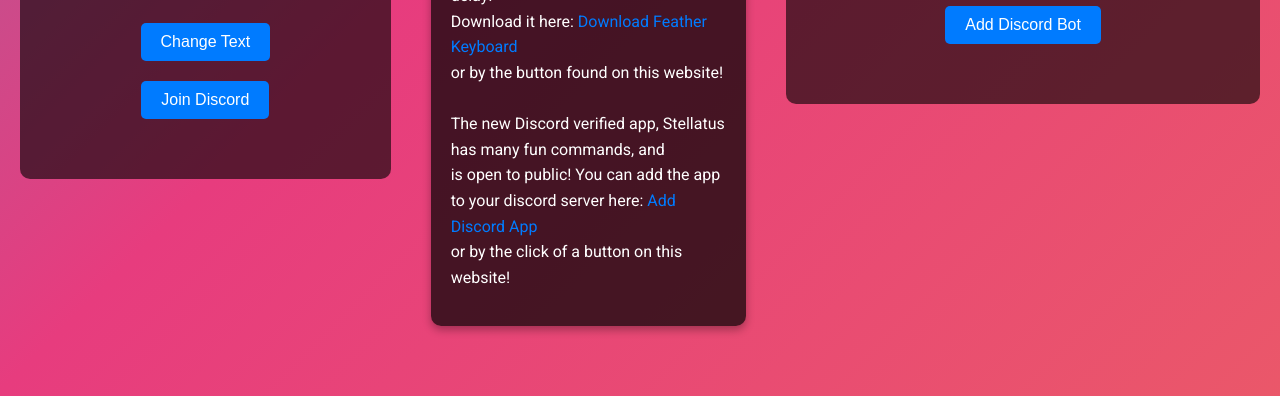
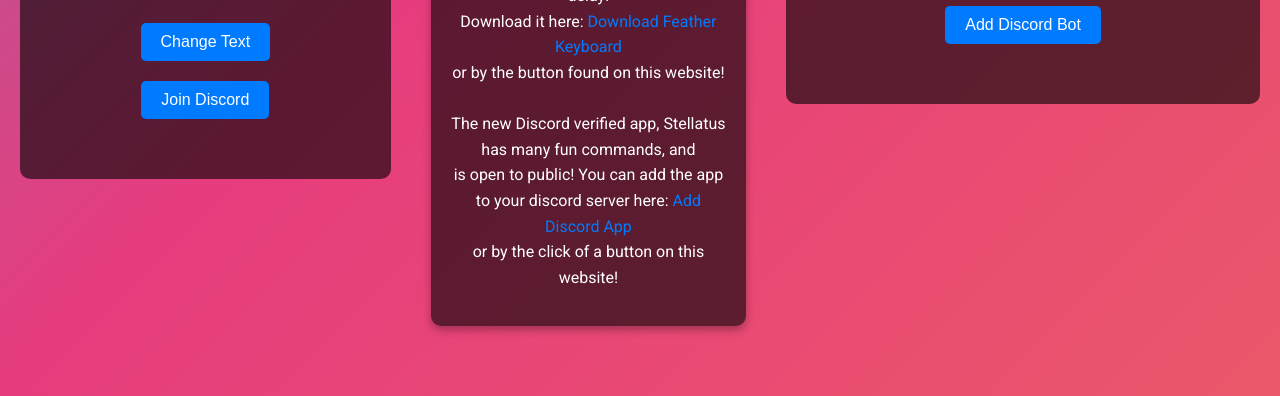
Before and after one commit to veghlacuska/Stellatus, a plain HTML site: page index.html in a window 1280 px wide. Shown: the part 404-800 px from the top of the page. Drawn offline with Linux system fonts and the light colour scheme.

Commit message:
Update styles.css

```diff
--- a/styles.css
+++ b/styles.css
@@ -46,13 +46,13 @@
     margin: 20px;
     padding: 20px;
     color: #fff; /* White text color */
-    background: rgba(0, 0, 0, 0.7); /* Slightly darker background for contrast */
+    background: rgba(0, 0, 0, 0.6);
     border-radius: 10px;
     font-family: 'Roboto', sans-serif; /* Stylish font */
-    font-weight: 400; /* Normal weight */
-    text-align: left; /* Left-align text for readability */
-    line-height: 1.6; /* Increase line height for better readability */
-    box-shadow: 0 4px 8px rgba(0, 0, 0, 0.3); /* Subtle shadow for depth */
+    font-weight: 400;
+    text-align: center;
+    line-height: 1.6;
+    box-shadow: 0 4px 8px rgba(0, 0, 0, 0.3);
 }
 
 h1 {
```
